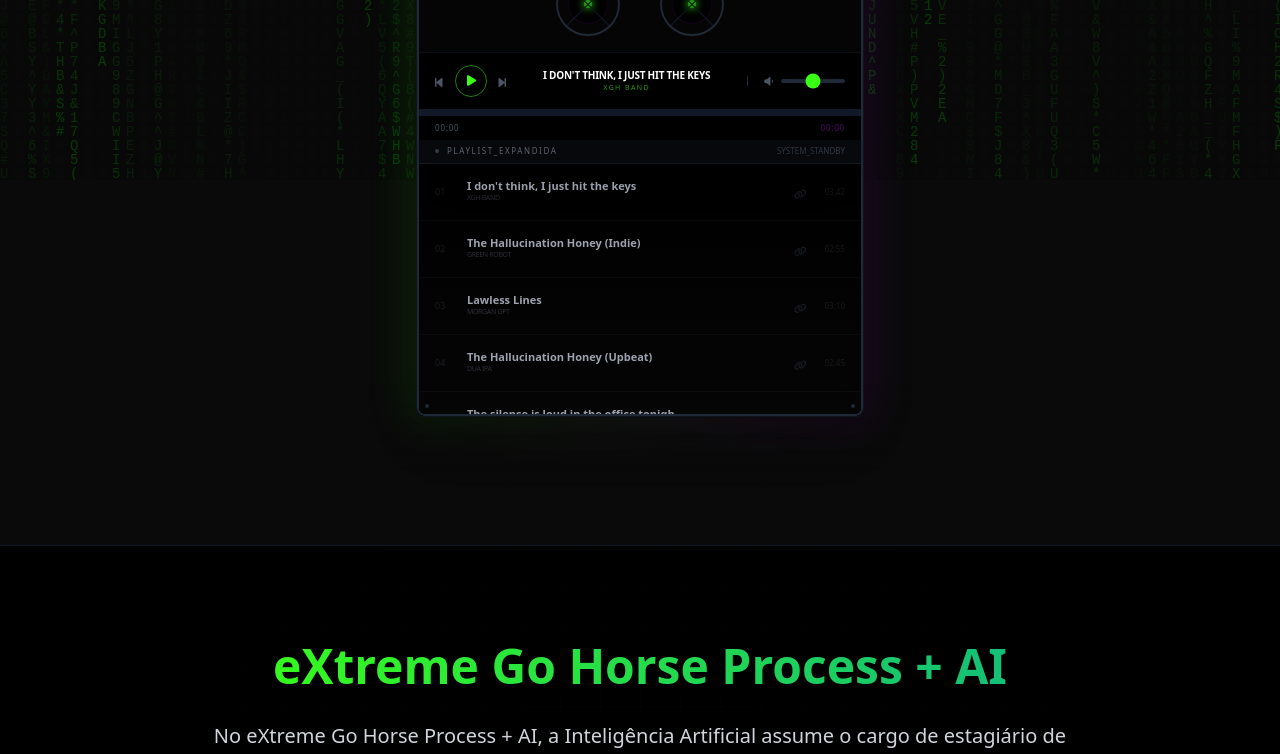
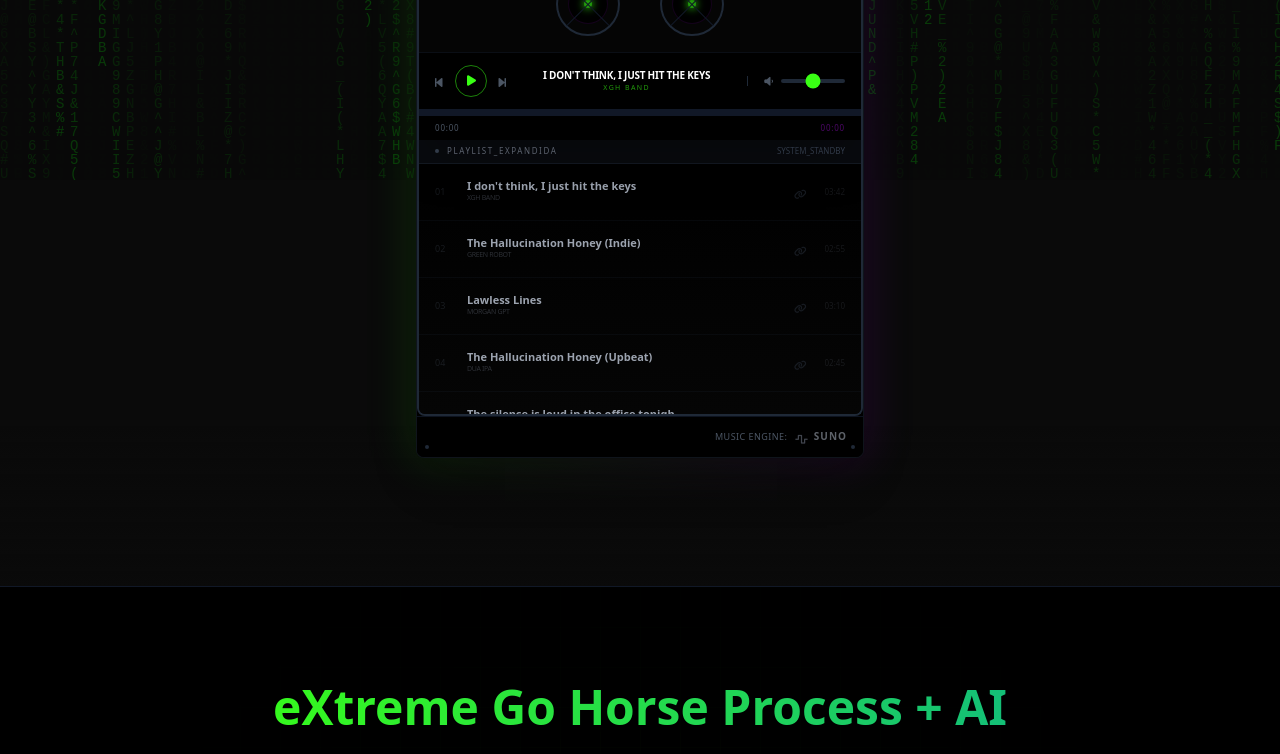
Before and after one commit to alexandrebotta-n8n/xgh-ai-platform, a Next.js app: page / in a window 1280 px wide. Shown: the part 620-1374 px from the top of the page. Built offline with nearby package versions, Linux system fonts and the light colour scheme.

Commit message:
chore: logotipos IAs

```diff
--- a/src/components/layout/Footer.tsx
+++ b/src/components/layout/Footer.tsx
@@ -11,7 +11,10 @@ export default function Footer({ lang }: FooterProps) {
       {/* Linha de brilho no topo */}
       <div className="absolute top-0 left-1/2 -translate-x-1/2 w-1/2 h-[1px] bg-gradient-to-r from-transparent via-neon-green to-transparent opacity-50"></div>
 
-      <div className="container mx-auto px-4 flex flex-col md:flex-row justify-between items-center gap-6">
+      {/* Grid de Fundo Sutil */}
+      <div className="absolute inset-0 bg-[linear-gradient(to_right,#111_1px,transparent_1px),linear-gradient(to_bottom,#111_1px,transparent_1px)] bg-[size:2rem_2rem] opacity-20 pointer-events-none"></div>
+
+      <div className="container mx-auto px-4 flex flex-col md:flex-row justify-between items-center gap-6 relative z-10">
 
         {/* Texto da Esquerda */}
         <div className="text-center md:text-left">
@@ -30,7 +33,7 @@ export default function Footer({ lang }: FooterProps) {
 
           {/* Link do X (Twitter) */}
           <a
-            href="https://x.com/xgh_ai"  /* <--- COLOQUE SEU LINK AQUI */
+            href="https://x.com/xgh_ai"  /* <--- SEU LINK AQUI */
             target="_blank"
             rel="noopener noreferrer"
             className="group flex items-center justify-center w-10 h-10 rounded-full border border-gray-800 bg-gray-900/50 text-gray-400 transition-all hover:border-neon-green hover:text-neon-green hover:shadow-[0_0_15px_rgba(57,255,20,0.3)]"
@@ -43,8 +46,43 @@ export default function Footer({ lang }: FooterProps) {
         </div>
       </div>
 
-      <div className="mt-10 pt-6 border-t border-gray-900/50 text-center">
-        <p className="text-[10px] text-gray-600 font-mono uppercase tracking-widest">
+      {/* ================================================================= */}
+      {/* 🤖 POWERED BY SECTION: Gemini & Anthropic 🤖 */}
+      {/* ================================================================= */}
+      <div className="mt-12 pt-8 pb-4 border-t border-gray-900/50 flex flex-col items-center gap-4 relative z-10">
+        <p className="text-[10px] font-mono text-gray-600 uppercase tracking-widest">
+          {lang === "pt" ? "Motores de Inteligência:" : "Intelligence Engines:"}
+        </p>
+
+        <div className="flex flex-wrap justify-center gap-8 items-center">
+
+            {/* --- Google Gemini --- */}
+            <a href="https://deepmind.google/technologies/gemini/" target="_blank" rel="noopener noreferrer"
+               className="flex items-center gap-2 group opacity-60 hover:opacity-100 transition-all">
+                {/* Ícone simulando o brilho do Gemini */}
+                <i className="fa-solid fa-wand-magic-sparkles text-blue-400 group-hover:text-purple-400 transition-colors"></i>
+                <span className="text-gray-400 font-bold tracking-tight text-xs group-hover:text-transparent group-hover:bg-clip-text group-hover:bg-gradient-to-r group-hover:from-blue-400 group-hover:to-purple-500 transition-all">
+                    Google Gemini
+                </span>
+            </a>
+
+            <div className="h-3 w-[1px] bg-gray-800 hidden md:block"></div>
+
+            {/* --- Anthropic --- */}
+            <a href="https://www.anthropic.com/" target="_blank" rel="noopener noreferrer"
+               className="flex items-center gap-2 group opacity-60 hover:opacity-100 transition-all">
+                {/* Ícone simulando o cérebro/Claude */}
+                <i className="fa-solid fa-brain text-orange-400/80 group-hover:text-orange-400 transition-colors"></i>
+                <span className="text-gray-400 font-bold tracking-tight text-xs group-hover:text-white transition-all">
+                    Anthropic
+                </span>
+            </a>
+        </div>
+      </div>
+      {/* ================================================================= */}
+
+      <div className="mt-6 text-center relative z-10">
+        <p className="text-[10px] text-gray-700 font-mono uppercase tracking-widest">
           XGH-AI © 2026. {lang === "pt" ? "Desenvolvido com ódio e café." : "Developed with hate and coffee."}
         </p>
       </div>
--- a/src/components/sections/HeroSection.tsx
+++ b/src/components/sections/HeroSection.tsx
@@ -131,21 +131,51 @@ function HeroContent({ lang }: HeroProps) {
         {/* --- CONSOLE DE ÁUDIO UNIFICADO (RACK STYLE) --- */}
         <div className="mt-12 w-full max-w-md flex flex-col relative group animate-in fade-in slide-in-from-bottom-8 duration-1000 delay-500">
 
+          {/* Glow de fundo do Rack */}
           <div className={`absolute -inset-x-2 -inset-y-1 bg-gradient-to-r from-neon-green/40 to-neon-purple/40 blur-xl transition-all duration-1000
             opacity-30 group-hover:opacity-50 ${isSystemPlaying ? 'opacity-80 animate-pulse' : ''}`}>
           </div>
 
+          {/* Container do Rack */}
           <div className="relative flex flex-col w-full bg-black rounded-lg overflow-hidden border border-gray-800/50 shadow-2xl">
             <div className="absolute top-2 left-2 w-1 h-1 rounded-full bg-gray-800 z-50"></div>
             <div className="absolute top-2 right-2 w-1 h-1 rounded-full bg-gray-800 z-50"></div>
 
+            {/* Parte 1: O Player (Fita) */}
             <div className="z-20">
               <CyberPlayer />
             </div>
 
-            <div className="z-10 mt-[-1px]">
+            {/* Parte 2: A Playlist */}
+            <div className="z-10 mt-[-1px] bg-black/90">
               <DiscographySection lang={lang} />
             </div>
+
+            {/* ================================================================= */}
+            {/* 🤖 R2-D2: Crédito SUNO AI adicionado ao final do Rack 🤖 */}
+            {/* ================================================================= */}
+            <div className="z-10 border-t border-gray-900/80 bg-black/95 p-2 pr-4 flex justify-end items-center gap-2">
+                <span className="text-[8px] md:text-[9px] font-mono text-gray-600 uppercase tracking-wider">
+                    Music engine:
+                </span>
+
+                {/* Link para Suno (Opcional, se quiser linkar) */}
+                <a
+                    href="https://suno.com"
+                    target="_blank"
+                    rel="noopener noreferrer"
+                    className="flex items-center gap-1.5 opacity-60 hover:opacity-100 transition-all group/suno"
+                    title="Audio generated by SUNO AI"
+                >
+                    <div className="relative">
+                        <i className="fa-solid fa-wave-square text-gray-500 group-hover/suno:text-neon-purple text-[10px] transition-colors"></i>
+                    </div>
+                    <span className="font-bold text-gray-400 group-hover/suno:text-white tracking-widest text-[10px] transition-colors">
+                        SUNO
+                    </span>
+                </a>
+            </div>
+            {/* ================================================================= */}
 
             <div className="absolute bottom-2 left-2 w-1 h-1 rounded-full bg-gray-800 z-50"></div>
             <div className="absolute bottom-2 right-2 w-1 h-1 rounded-full bg-gray-800 z-50"></div>
```
